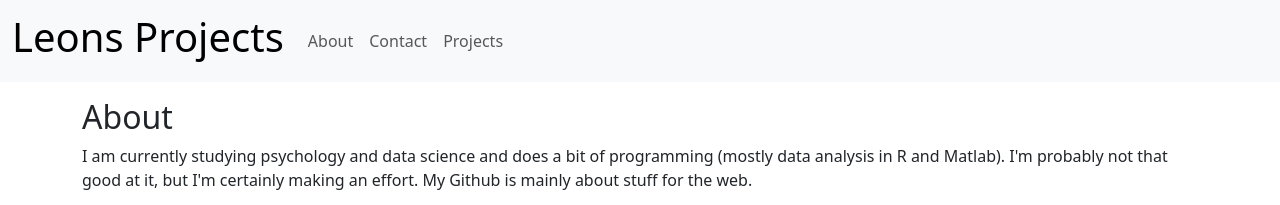
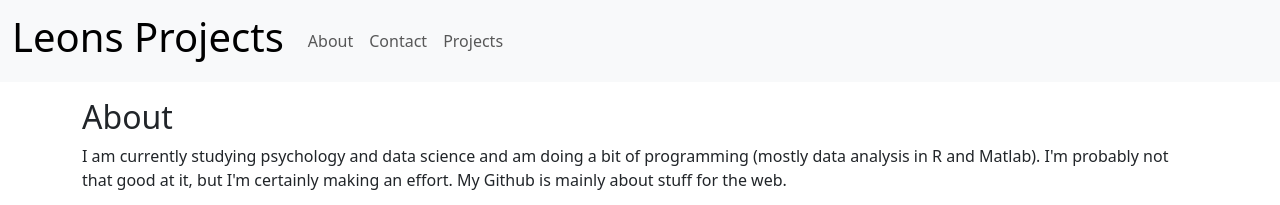
Before and after one commit to lrosenplaenter/lrosenplaenter.github.io, a plain HTML site: page index.html in a window 1280 px wide. Shown: the top 205 px of the page. Drawn offline with Linux system fonts and the light colour scheme.

Commit message:
spelling...

```diff
--- a/index.html
+++ b/index.html
@@ -44,7 +44,7 @@
         <!-- About -->
         <div id="about" class="container mt-3">
             <h2>About</h2>
-            <p>I am currently studying psychology and data science and does
+            <p>I am currently studying psychology and data science and am doing
                 a bit of programming (mostly data analysis in R and Matlab). I'm probably not that good at it, but
                 I'm certainly making an effort. My Github is mainly about stuff for the web.</p>
         </div>
```
